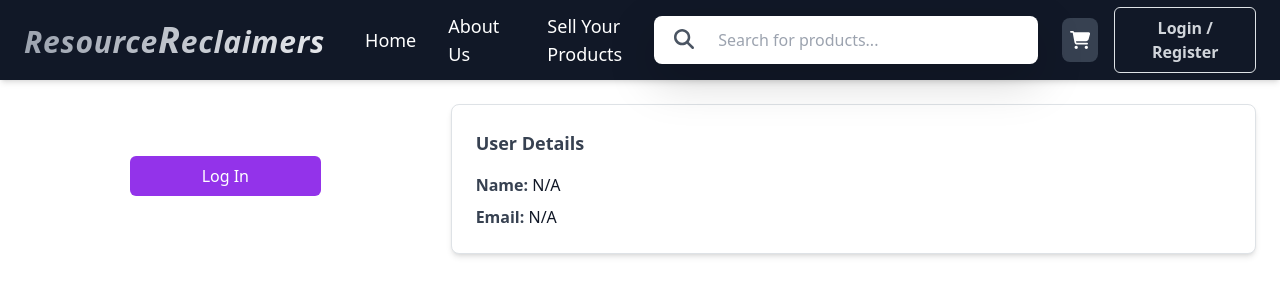
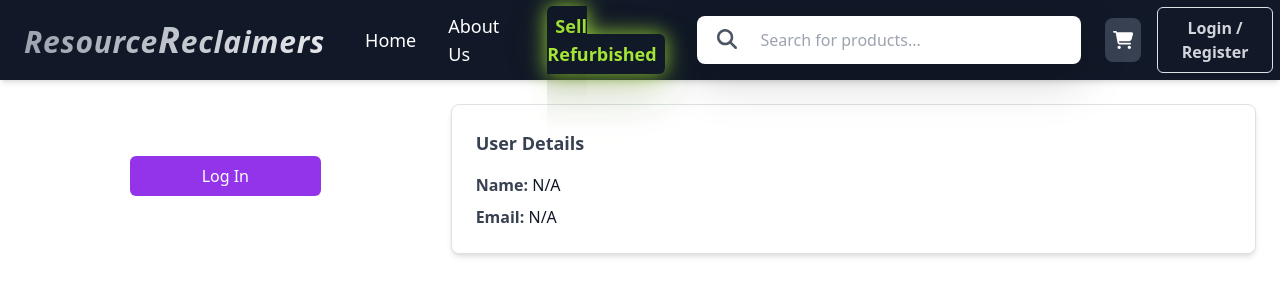
Before and after one commit to AdityacodeNIT/resourceReclaimers, a React (Vite) app in the folder frontEnd/: page /user in a window 1280 px wide. Shown: the top 300 px of the page. Built offline with nearby package versions, Linux system fonts and the light colour scheme.

Commit message:
feat: update navbar and product list for refurbished products, add product review link

```diff
--- a/frontEnd/src/components/App/Home.jsx
+++ b/frontEnd/src/components/App/Home.jsx
@@ -8,16 +8,6 @@ import SubscribeSection from "../User/SubscribeSection";
 import ProductList from "../Products/ProductList";
 
 const Home = () => {
-    const [products, setProducts] = useState([]);
-    const [recommendations, setRecommendations] = useState([]);
-    const { childToParent } = useContext(UserContext);
-
-
-
-
-
-
-
     return (
         <div className="w-full">
             {/* Hero Section */}
--- a/frontEnd/src/components/App/Navbar.jsx
+++ b/frontEnd/src/components/App/Navbar.jsx
@@ -45,10 +45,17 @@ const Navbar = () => {
 
           {/* Sell Products Link */}
           <div>
-            <Link to="/seller" className="text-white text-lg font-medium hover:text-gray-400 transition duration-200">
-              Sell Your Products
-            </Link>
-          </div>
+  <Link
+    to="/seller"
+    className="text-lime-400 text-lg font-semibold transition duration-300
+               rounded-md bg-gray-900  p-2 shadow-lg
+               drop-shadow-[0_0_10px_rgba(163,230,53,0.9)]"
+  >
+    Sell Refurbished
+  </Link>
+</div>
+
+
 
           {/* Search Bar */}
           <div className="w-full md:w-auto">
--- a/frontEnd/src/components/Products/ProductList.jsx
+++ b/frontEnd/src/components/Products/ProductList.jsx
@@ -32,19 +32,7 @@ const ProductList = () => {
       <Reminder />
 
       {/* Hero Banner */}
-      <div
-        className="bg-cover bg-center w-full h-96 flex items-center justify-center text-white text-center px-6"
-        style={{ backgroundImage: 'url("/src/assets/design/d.jpg")' }}
-      >
-        <div className="bg-black bg-opacity-50 p-8 rounded-lg backdrop-blur-md">
-          <h1 className="text-4xl md:text-5xl font-extrabold drop-shadow-lg">
-            Discover Our Best Refurbished Products
-          </h1>
-          <p className="mt-3 text-lg opacity-80">
-            Handpicked and Quality-Checked for You
-          </p>
-        </div>
-      </div>
+
 
       {/* Product Grid */}
       <div className="container mx-auto px-6 py-12">
--- a/frontEnd/src/components/User/UserDetails.jsx
+++ b/frontEnd/src/components/User/UserDetails.jsx
@@ -66,6 +66,13 @@ const UserDetails = () => {
                       <FaUser className="text-purple-500 mr-2" />
                       Admin Panel
                     </Link>
+
+                    <Link to="/refurbishedControl" className="flex items-center text-gray-600 font-semibold hover:text-indigo-500 transition">
+                      <FaUser className="text-purple-500 mr-2" />
+                      Product Review
+                    </Link>
+
+
 
                     <Link to="/helpdesk" className="flex items-center text-gray-600 font-semibold hover:text-red-600 transition">
                       <FaHeadset className="text-purple-500 mr-2" />
```
